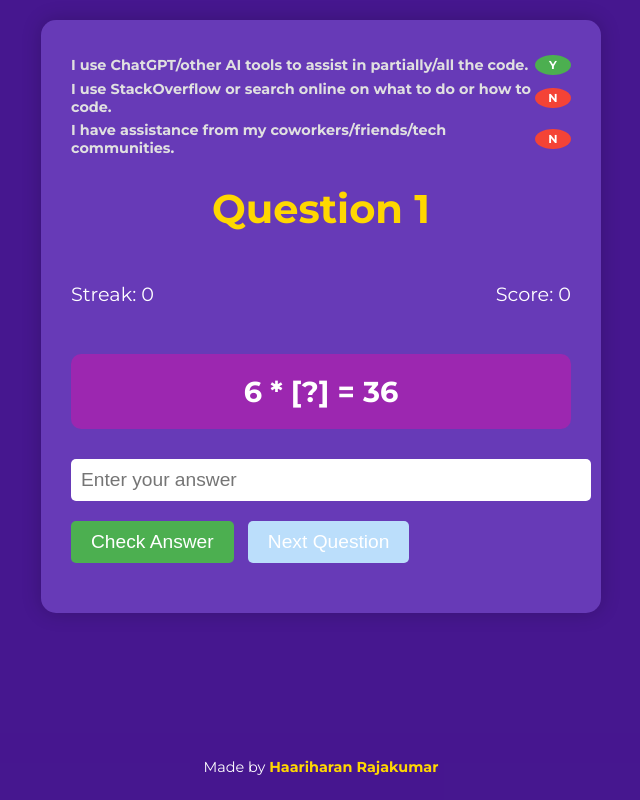
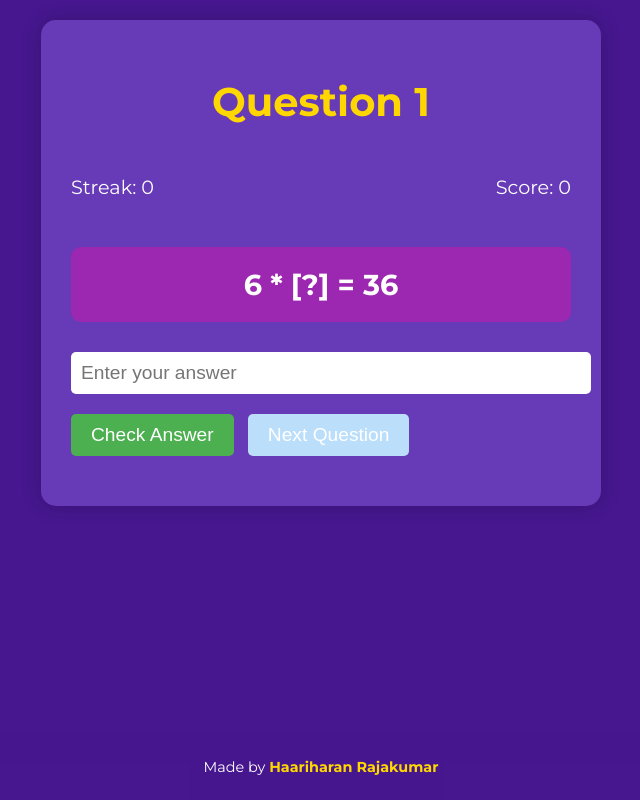
Before and after one commit to haari006/maths-generator, a plain HTML site: page index.html in a window 1280 px wide. Shown: the whole page, without its empty margins (319-959 px from the left). Drawn offline with Linux system fonts and the light colour scheme.

Commit message:
Update index.html

```diff
--- a/index.html
+++ b/index.html
@@ -11,9 +11,6 @@
 
 <body>
     <div class="container">
-        <h5>I use ChatGPT/other AI tools to assist in partially/all the code. <span class="badge yes">Y</span></h5>
-        <h5>I use StackOverflow or search online on what to do or how to code. <span class="badge no">N</span></h5>
-        <h5>I have assistance from my coworkers/friends/tech communities. <span class="badge no">N</span></h5>
         <h1 id="questions">Question 1</h1>
         <div id="score-container">
             <p id="streak">Streak: 0</p>
```
